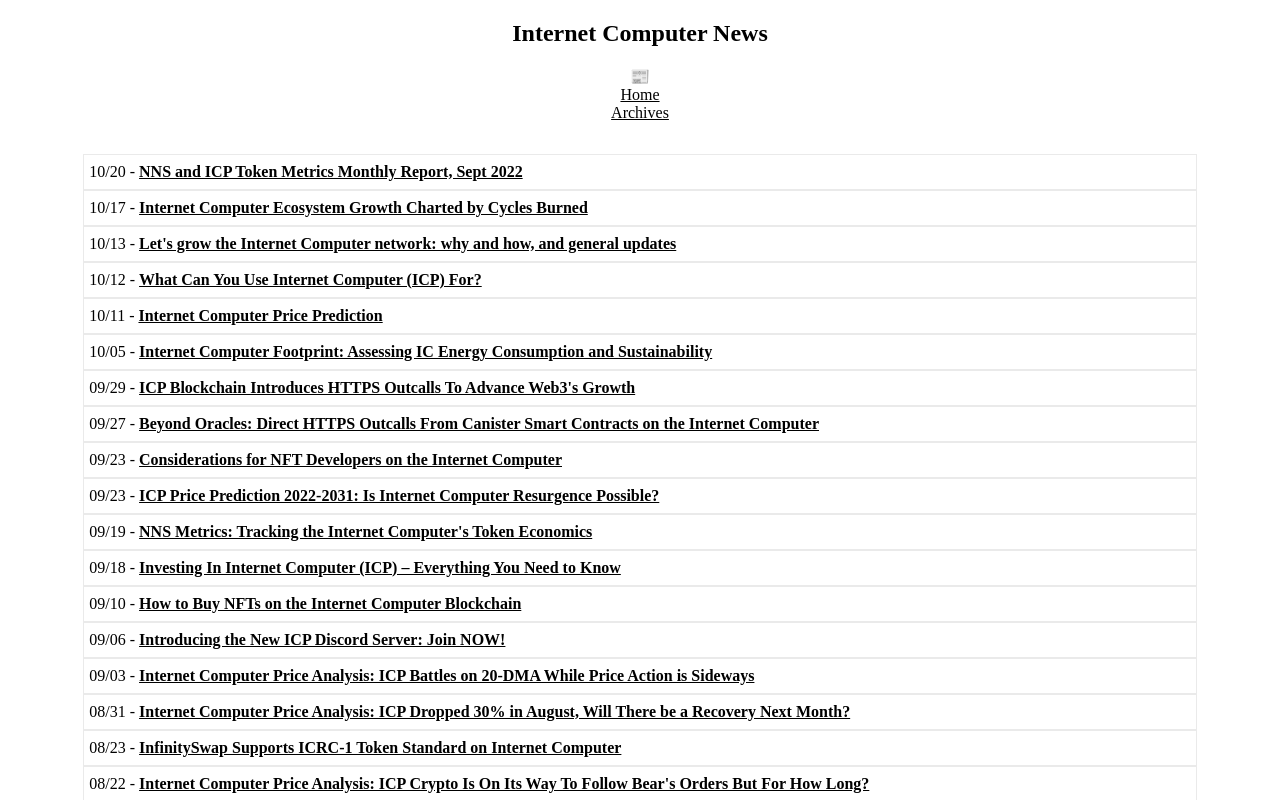
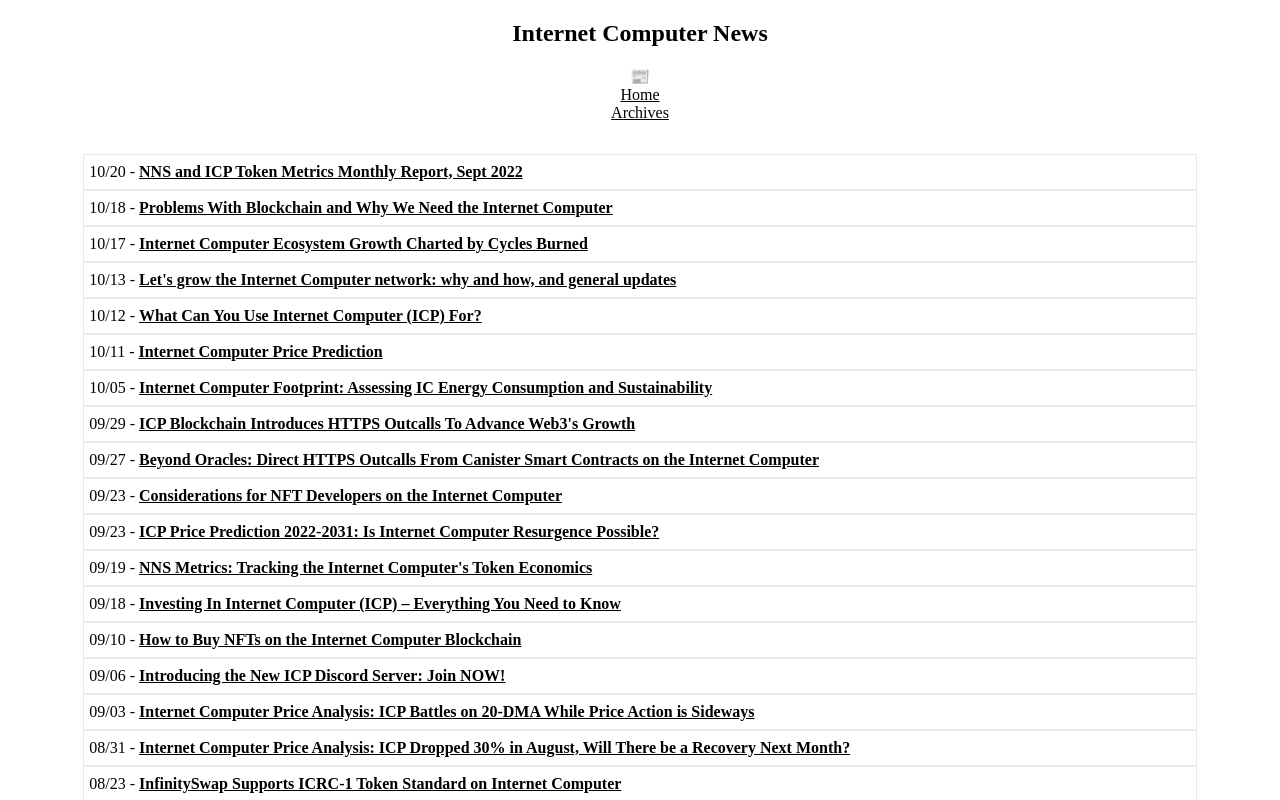
Before and after one commit to rjlucasm/ictoday, a Next.js app: page /news/2022 in a window 1280 px wide. Shown: the top 800 px of the page. Built offline with nearby package versions, Linux system fonts and the light colour scheme.

Commit message:
News 10/18

```diff
--- a/pages/news/2022.js
+++ b/pages/news/2022.js
@@ -21,6 +21,9 @@ export default function News22() {
             <div className="pagesgrid">
             <div className="pagescard">10/20 -&nbsp;
                 <a href="https://medium.com/dfinity/nns-and-icp-token-metrics-monthly-report-sept-2022-d288e9ed3277" target="_blank" rel="noopener noreferrer">NNS and ICP Token Metrics Monthly Report, Sept 2022</a>
+            </div>
+            <div className="pagescard">10/18 -&nbsp;
+                <a href="https://hackernoon.com/problems-with-blockchain-and-why-we-need-the-internet-computer" target="_blank" rel="noopener noreferrer">Problems With Blockchain and Why We Need the Internet Computer</a>
             </div>
             <div className="pagescard">10/17 -&nbsp;
                 <a href="https://medium.com/dfinity/internet-computer-ecosystem-growth-charted-by-cycles-burned-73188905cdcd" target="_blank" rel="noopener noreferrer">Internet Computer Ecosystem Growth Charted by Cycles Burned</a>
```
